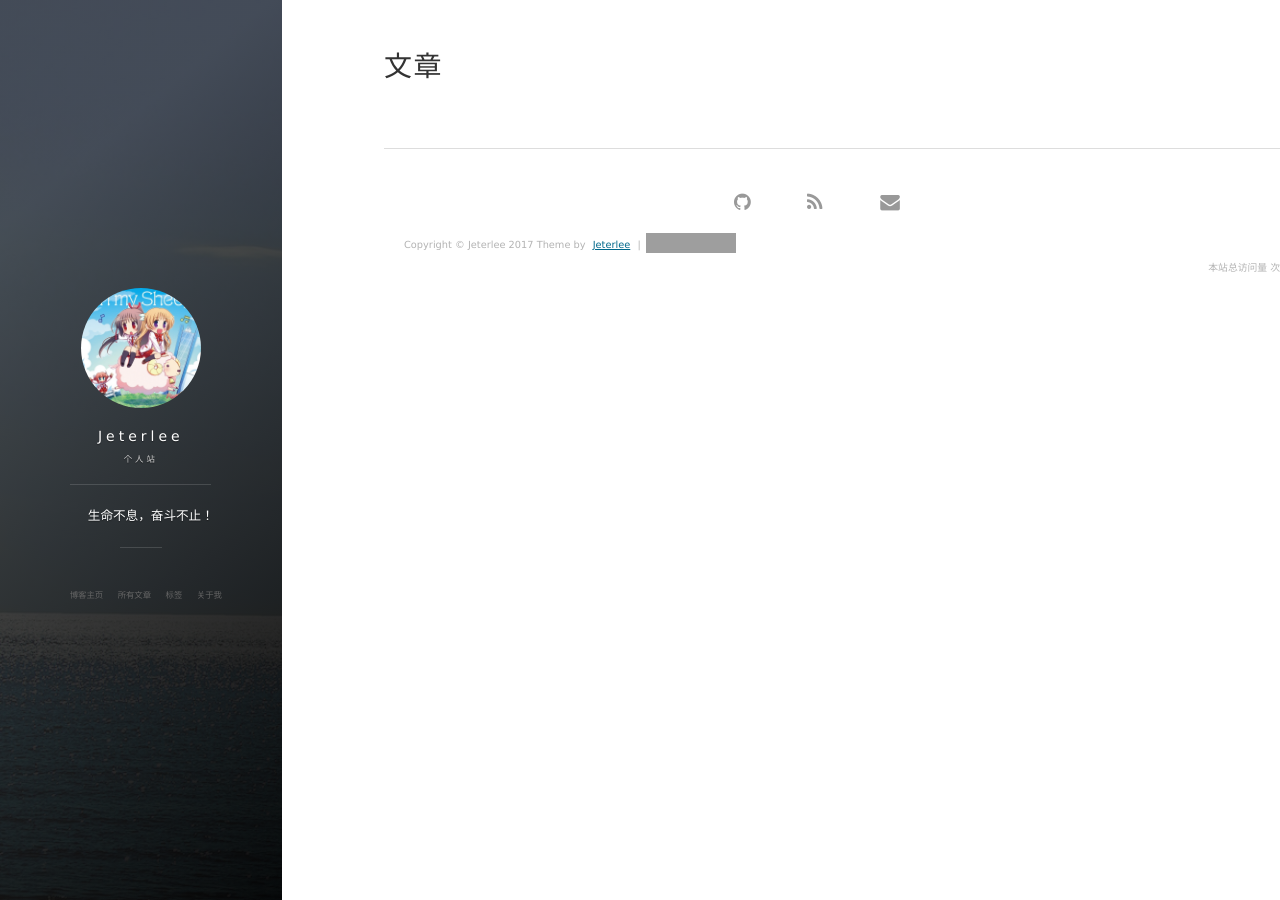
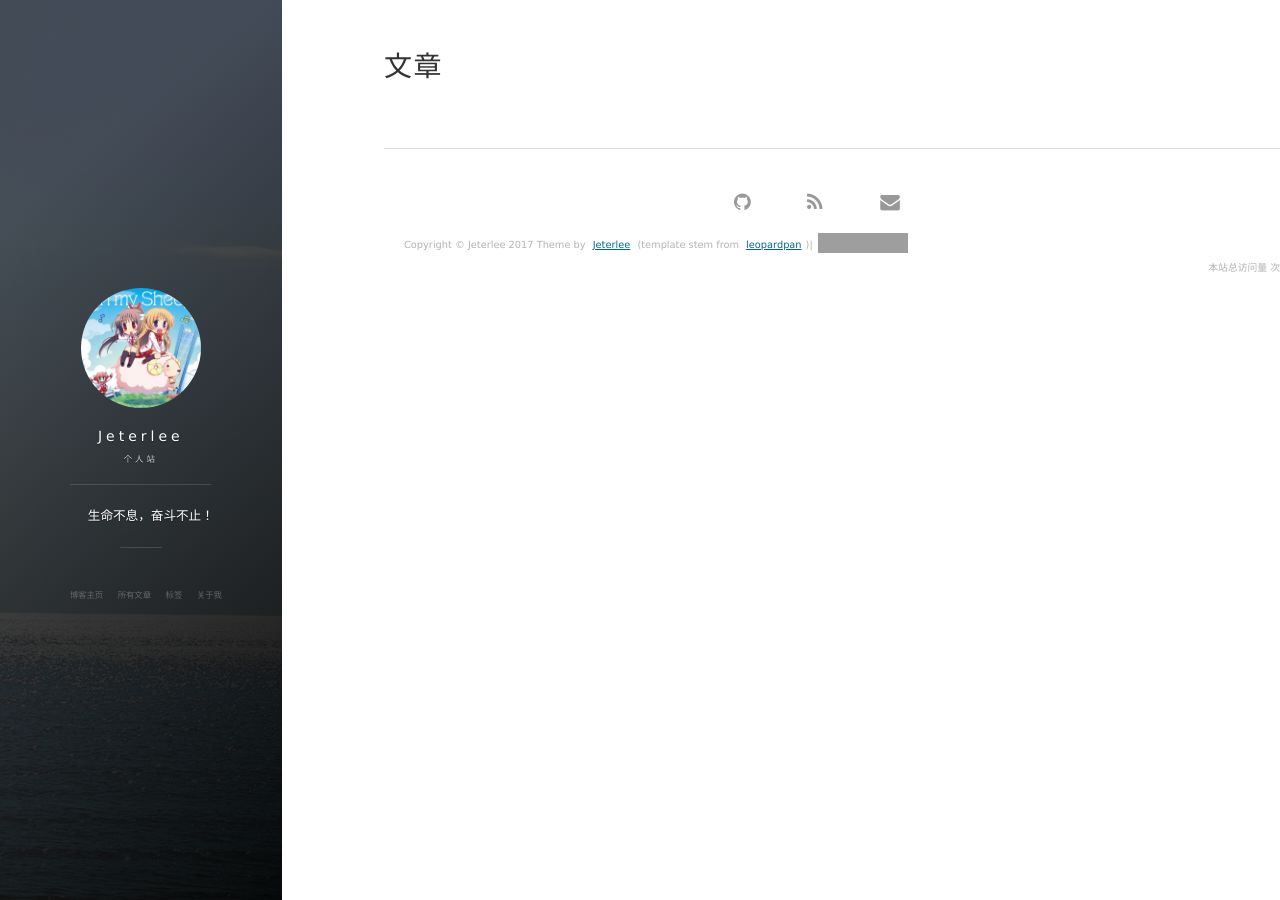
Before and after one commit to Jeterlee/jeterlee.github.io, a Jekyll site: the page built from archive.html, in a window 1280 px wide. Built offline with Jekyll 4.4.1, drawn with Linux system fonts in a browser that asks for light colours; nearby versions of some CDN libraries; comment, search, counter and statistics services are not loaded; grey boxes are pictures that could not be loaded.

Commit message:
Update footer.html

```diff
--- a/_includes/footer.html
+++ b/_includes/footer.html
@@ -69,7 +69,8 @@
 
         <div class = "footer_div">
            <p class="copyright text-muted">
-            Copyright &copy; {{ site.title }} {{ site.time | date: '%Y' }} Theme by <a href="https://Jeterlee.github.io/">Jeterlee</a> |
+            Copyright &copy; {{ site.title }} {{ site.time | date: '%Y' }} Theme by <a href="https://Jeterlee.github.io/">Jeterlee</a> (template stem from
+               <a href="https://github.com/leopardpan/leopardpan.github.io">leopardpan</a>)|
             <iframe
                 style="margin-left: 2px; margin-bottom:-5px;"
                 frameborder="0" scrolling="0" width="91px" height="20px"
```
